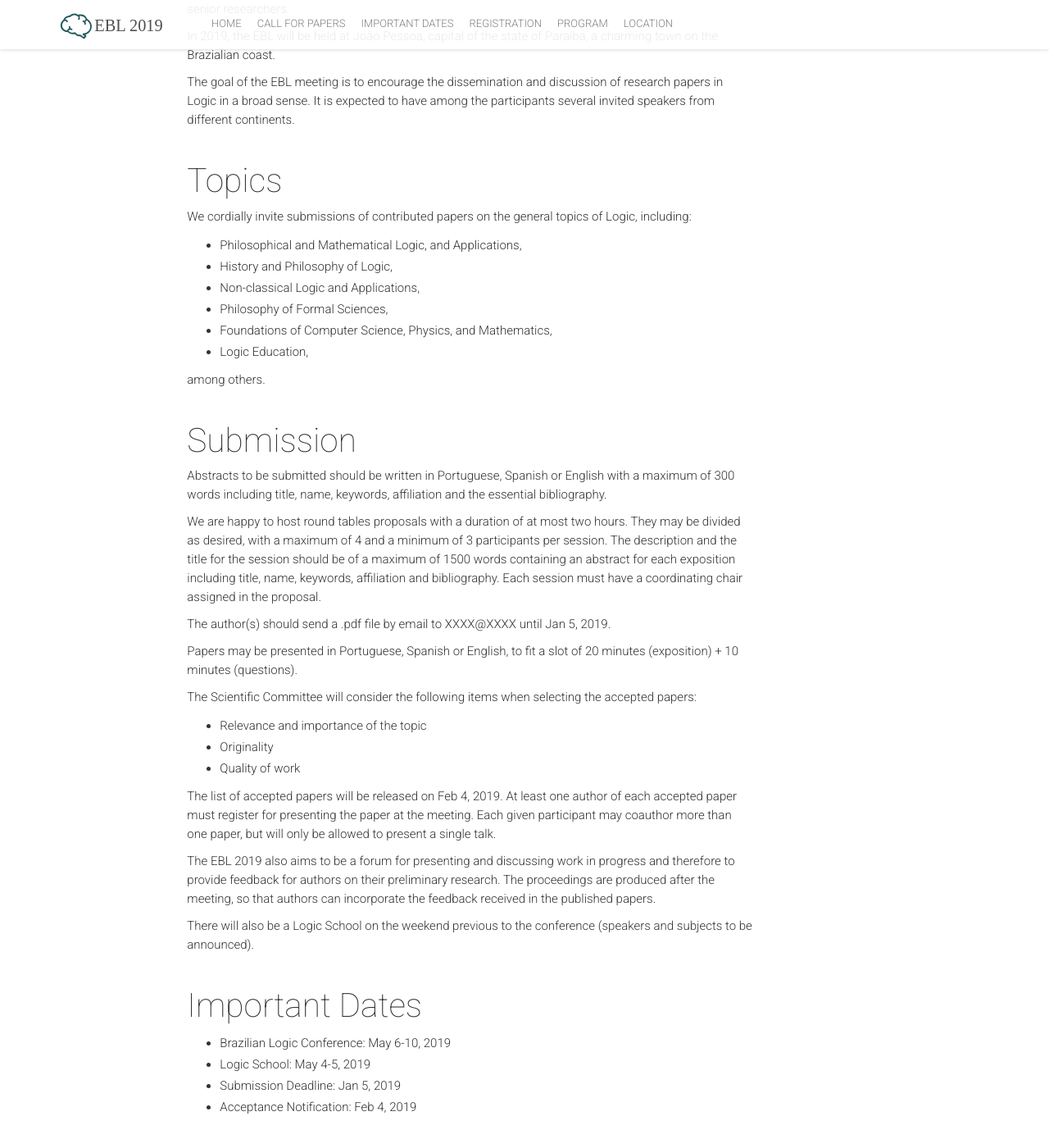
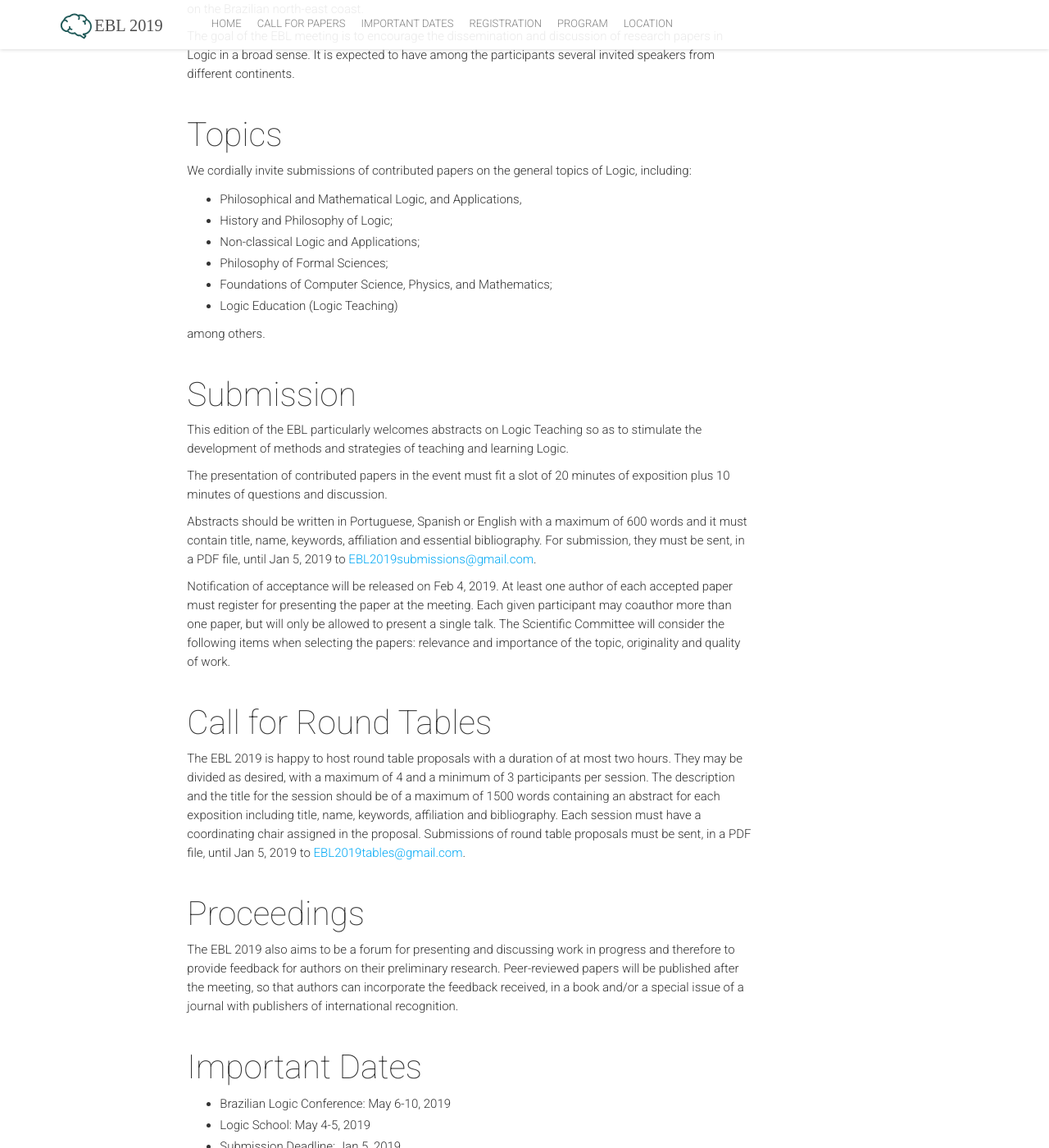
Before and after one commit to brunobruck/ebl, a Jekyll site: the page built from _posts/2018-06-22-call-for-papers.markdown, in a window 1280 px wide and 1400 px high, scrolled down 759 px. Shown: the whole window at 82% size. Built offline with Jekyll 4.4.1, drawn with Linux system fonts in a browser that asks for light colours; nearby versions of some CDN libraries; comment, search, counter and statistics services are not loaded; some of the changed text lies outside the part shown.

Commit message:
new version

```diff
--- a/_posts/2018-06-22-call-for-papers.markdown
+++ b/_posts/2018-06-22-call-for-papers.markdown
@@ -7,11 +7,9 @@ isStaticPost: false
 #### __19th Brazilian Logic Conference__
 ##### May 6-10, 2019 -- João Pessoa / PB, Brazil
 
-The Brazilian Logic Conference (EBL) is a traditional event of the Brazilian Logic Society (SBL). They have been occurring since 1979. It congregates logicians of different fields and the meeting is an important moment for the Brazilian and South-American community to join together and engage in a discussion about the state-of-art of their subject. The areas of Logic covered spread over Foundations and Philosophy of Science, Mathematics, Computer Science, Informatics, Linguistics, and Artificial Intelligence.
+The Brazilian Logic Conferences (EBL) is a traditional event of the Brazilian Logic Society (SBL). It has been occurring since 1979. Congregating logicians of different fields and with different backgrounds – from undergraduate students to senior researchers – the meeting is an important moment for the Brazilian and South-American logical community to join together and discuss recent developments of the field. The areas of Logic covered spread over Foundations and Philosophy of Science, Analytic Philosophy, Mathematics, Computer Science, Informatics, Linguistics and Artificial Intelligence.
 
-Previous editions of the EBL have attracted researchers from all over Latin America and elsewhere. The EBL is an event bringing together logicians of different levels and skills: from undergraduate students to senior researchers.
-
-In 2019, the EBL will be held at João Pessoa, capital of the state of Paraíba, a charming town on the Brazialian coast.
+Previous editions of the EBL have attracted researchers from all over Latin America and elsewhere. In 2019, the EBL will be held at João Pessoa, capital of the state of Paraíba, a charming and beautiful town on the Brazilian north-east coast.
 
 The goal of the EBL meeting is to encourage the dissemination and discussion of research papers in Logic in a broad sense. It is expected to have among the participants several invited speakers from different continents.
 
@@ -20,36 +18,32 @@ The goal of the EBL meeting is to encourage the dissemination and discussion of
 We cordially invite submissions of contributed papers on the general topics of Logic, including:
 
 - Philosophical and Mathematical Logic, and Applications,
-- History and Philosophy of Logic,
-- Non-classical Logic and Applications,
-- Philosophy of Formal Sciences,
-- Foundations of Computer Science, Physics, and Mathematics,
-- Logic Education,
+- History and Philosophy of Logic;
+- Non-classical Logic and Applications;
+- Philosophy of Formal Sciences;
+- Foundations of Computer Science, Physics, and Mathematics;
+- Logic Education (Logic Teaching)
 
 among others.
 
 #### Submission
 
-Abstracts to be submitted should be written in Portuguese, Spanish or English with a maximum of 300 words including title, name, keywords, affiliation and the essential bibliography.
+This edition of the EBL particularly welcomes abstracts on Logic Teaching so as to stimulate the development of methods and strategies of teaching and learning Logic.
 
-We are happy to host round tables proposals with a duration of at most two hours. They may be divided as desired, with a maximum of 4 and a minimum of 3 participants per session. The description and the title for the session should be of a maximum of 1500 words containing an abstract for each exposition including title, name, keywords, affiliation and bibliography. Each session must have a coordinating chair assigned in the proposal.
+The presentation of contributed papers in the event must fit a slot of 20 minutes of exposition plus 10 minutes of questions and discussion.
 
-The author(s) should send a .pdf file by email to XXXX@XXXX until Jan 5, 2019.
+Abstracts should be written in Portuguese, Spanish or English with a maximum of 600 words and it must contain title, name, keywords, affiliation and essential bibliography. For submission, they must be sent, in a PDF file, until Jan 5, 2019 to <a href="mailto:EBL2019submissions@gmail.com">EBL2019submissions@gmail.com</a>.
 
-Papers may be presented in Portuguese, Spanish or English, to fit a slot of 20 minutes (exposition) + 10 minutes (questions).
+Notification of acceptance will be released on Feb 4, 2019. At least one author of each accepted paper must register for presenting the paper at the meeting. Each given participant may coauthor more than one paper, but will only be allowed to present a single talk. The Scientific Committee will consider the following items when selecting the papers: relevance and importance of the topic, originality and quality of work.
 
-The Scientific Committee will consider the following items when selecting the accepted papers:
+#### Call for Round Tables
 
-- Relevance and importance of the topic
-- Originality
-- Quality of work
+The EBL 2019 is happy to host round table proposals with a duration of at most two hours. They may be divided as desired, with a maximum of 4 and a minimum of 3 participants per session. The description and the title for the session should be of a maximum of 1500 words containing an abstract for each exposition including title, name, keywords, affiliation and bibliography. Each session must have a coordinating chair assigned in the proposal. Submissions of round table proposals must be sent, in a PDF file, until Jan 5, 2019 to <a href="mailto:EBL2019tables@gmail.com">EBL2019tables@gmail.com</a>.
 
-The list of accepted papers will be released on Feb 4, 2019. At least one author of each accepted paper must register for presenting the paper at the meeting. Each given participant may coauthor more than one paper, but will only be allowed to present a single talk.
 
-The EBL 2019 also aims to be a forum for presenting and discussing work in progress and therefore to provide feedback for authors on their preliminary research. The proceedings are produced after the meeting, so that authors can incorporate the feedback received in the published papers.
+#### Proceedings
 
-There will also be a Logic School on the weekend previous to the conference (speakers and subjects to be announced).
-
+The EBL 2019 also aims to be a forum for presenting and discussing work in progress and therefore to provide feedback for authors on their preliminary research. Peer-reviewed papers will be published after the meeting, so that authors can incorporate the feedback received, in a book and/or a special issue of a journal with publishers of international recognition.
 
 #### Important Dates
 
@@ -70,22 +64,31 @@ There will also be a Logic School on the weekend previous to the conference (spe
 
 #### Scientific Committee
 
+- Alexandre Rademaker (IBM Research)
 - Bruno Lopes Vieira (UFF)
+- Carlos Olarte (UFRN)
+- Ciro Russo (UFBA)
+- Cláudia Nalon (UnB)
+- Daniele Nantes Sobrinho (UnB)
+- Edward Hermann Haeusler (PUC-Rio)
+- Gisele Secco (UFSM)
 - Ítala Maria Loffredo D'Ottaviano (Unicamp)
+- João Marcos de Almeida (UFRN)
 - Jorge Petrúcio Viana (UFF)
 - Leandro Oliva Suguitani (UFBA)
-- João Marcos de Almeida (UFRN)
+- Luiz Carlos Pereira (PUC-Rio/UERJ)
+- Marcelo Finger (USP)
+- Maurício Ayala-Rincón (UnB)
+- Nastassja Pugliese (USP)
+- Renata Wassermann (USP)
 - Newton C. A. da Costa (UFSC)
+- Valeria de Paiva (Nuance Communications)
 - Walter Carnielli (Unicamp)
-- Ciro Russo (UFBA)
-- Cláudia Nalon (UnB)
-- Gisele Secco (UFSM)
+
 
 #### Organization
 
-- Universidade Federal da Paraíba (UFPB)
-- Universidade Federal de Campina Grande (UFCG)
-- Sociedade Brasileira de Lógica (SBL)
+The 19th Brazilian Logic Conference is organized by Universidade Federal de Campina Grande (UFCG), Universidade Federal da Paraíba (UFPB) and Sociedade Brasileira de Lógica (SBL)
 
 
 #### Organizing Committee
@@ -97,11 +100,11 @@ There will also be a Logic School on the weekend previous to the conference (spe
 - Ana Thereza Maier (UFPB)
 - Lucídio Cabral (UFPB)
 - Wagner Sanz (UFG)
+- Tiago Massoni (UFCG)
 - Bruno Petrato Bruck (UFPB)
 - Teobaldo Leite Bulhões Júnior (UFPB)
 - Andrei de Araujo Formiga (UFPB)
 
 #### Contact
 
-For more information please contact the Organizing Committee at
-  XXXX@iXXXX
+For more information please contact the Organizing Committee at <a href="mailto:EBL2019contact@gmail.com">EBL2019contact@gmail.com</a>.
--- a/_posts/2018-06-22-important-dates.markdown
+++ b/_posts/2018-06-22-important-dates.markdown
@@ -16,5 +16,5 @@ isStaticPost: false
 
 #### Contact
 
-For more information please contact the Organizing Committee at
-  XXXX@iXXXX
+
+For more information please contact the Organizing Committee at <a href="mailto:EBL2019contact@gmail.com">EBL2019contact@gmail.com</a>.
```
Also changed, not shown: 2 other files.
